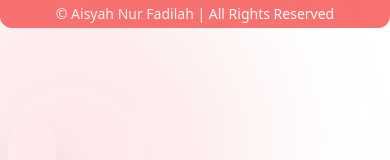
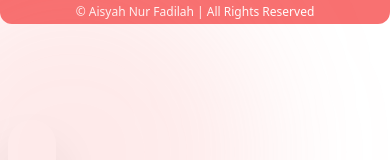
Before and after one commit to isyhfadilah/aisyahnurfadilah, a Next.js app: page / in a window 390 px wide. Shown: the top 160 px of the page. Built offline with nearby package versions, Linux system fonts and the light colour scheme; a web font is replaced by a local one.

Commit message:
fix: responsive footer component

```diff
--- a/src/components/common/footer/index.tsx
+++ b/src/components/common/footer/index.tsx
@@ -1,7 +1,7 @@
 export const Footer = () => {
   return (
     <footer className="bg-red-400 py-1 fixed w-full rounded-b-xl">
-      <p className="text-white text-sm text-center">© Aisyah Nur Fadilah | All Rights Reserved</p>
+      <p className="text-white md:text-sm text-xs text-center">© Aisyah Nur Fadilah | All Rights Reserved</p>
     </footer>
   )
 }
--- a/src/shared/styles/app.css
+++ b/src/shared/styles/app.css
@@ -527,6 +527,7 @@
 .md\:w-xl{width:36rem;}
 .md\:text-3xl{font-size:1.875rem;line-height:2.25rem;}
 .md\:text-5xl{font-size:3rem;line-height:1;}
+.md\:text-sm{font-size:0.875rem;line-height:1.25rem;}
 }
 @media (min-width: 1024px){
 .lg\:w-xl{width:36rem;}
```
